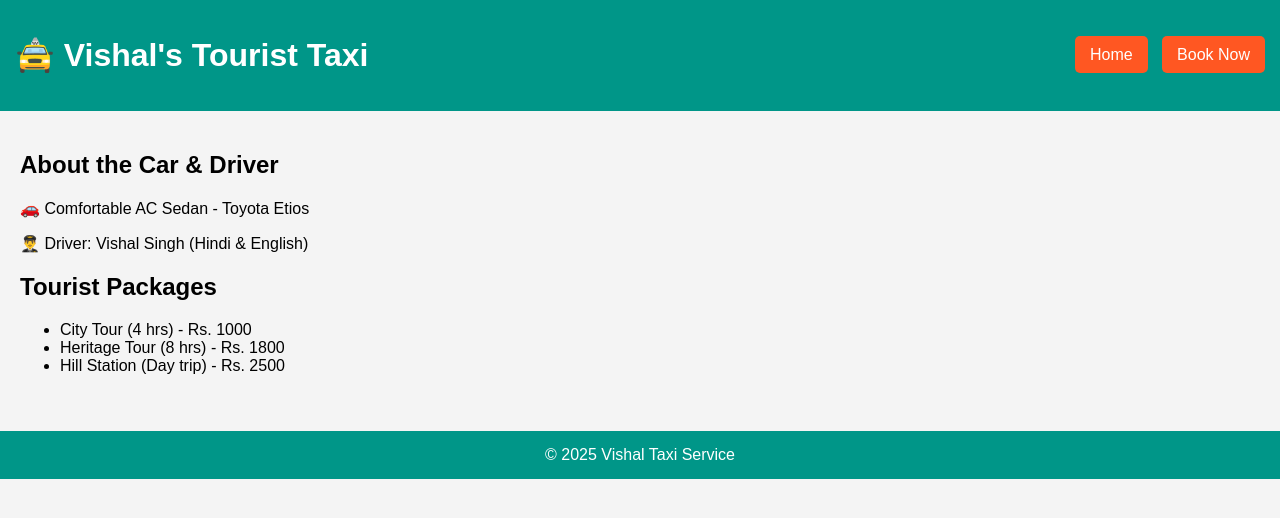
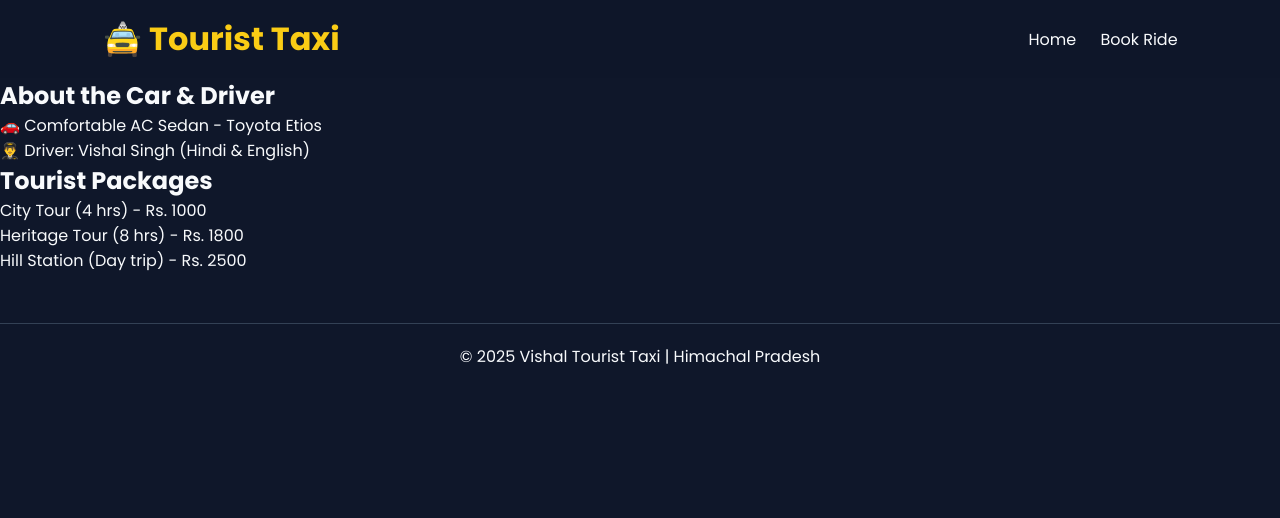
Before and after one commit to Vishal3905/tourist-taxi-booking-system, a Flask app: page / in a window 1280 px wide. Shown: the top 518 px of the page. Run offline with Flask 2, Linux system fonts and the light colour scheme.

Commit message:
Upgraded UI to premium modern design

```diff
--- a/static/css/style.css
+++ b/static/css/style.css
@@ -1,10 +1,132 @@
-body { font-family: Arial; background: #f4f4f4; margin: 0; }
-header { background: #009688; padding: 15px; color: white;
-         display: flex; justify-content: space-between; align-items: center; }
-header a { color: white; text-decoration: none; margin-left: 10px; }
-.container { padding: 20px; }
-.btn { background: #ff5722; padding: 10px 15px; color: white; border-radius: 5px; border: none; }
-.grid { display: grid; grid-template-columns: repeat(auto-fit, minmax(200px, 1fr)); gap: 10px; }
-input, select { padding: 10px; border-radius: 5px; border: 1px solid #ccc; }
-footer { text-align: center; padding: 15px; background: #009688; color: white; margin-top: 20px; }
-.estimate { background: white; padding: 10px; border-radius: 5px; margin-top: 10px; }
+/* Google Font */
+@import url('https://fonts.googleapis.com/css2?family=Poppins:wght@300;400;600;700&display=swap');
+
+* {
+    margin: 0;
+    padding: 0;
+    box-sizing: border-box;
+}
+
+body {
+    font-family: 'Poppins', sans-serif;
+    background: #0f172a;
+    color: #f8fafc;
+}
+
+/* Navbar */
+.navbar {
+    display: flex;
+    justify-content: space-between;
+    align-items: center;
+    padding: 15px 8%;
+    background: rgba(15, 23, 42, 0.9);
+    backdrop-filter: blur(10px);
+    position: sticky;
+    top: 0;
+}
+
+.navbar h1 {
+    color: #facc15;
+    font-weight: 700;
+}
+
+.navbar a {
+    color: #f8fafc;
+    text-decoration: none;
+    margin-left: 20px;
+    font-weight: 500;
+    transition: 0.3s;
+}
+
+.navbar a:hover {
+    color: #facc15;
+}
+
+/* Hero Section */
+.hero {
+    height: 85vh;
+    display: flex;
+    justify-content: center;
+    align-items: center;
+    text-align: center;
+    background: linear-gradient(rgba(15,23,42,0.8), rgba(15,23,42,0.8)),
+                url("https://images.unsplash.com/photo-1503376780353-7e6692767b70") center/cover;
+}
+
+.hero h2 {
+    font-size: 3rem;
+    font-weight: 700;
+}
+
+.hero p {
+    margin: 20px 0;
+    font-size: 1.2rem;
+    color: #cbd5e1;
+}
+
+.btn {
+    background: #facc15;
+    color: #0f172a;
+    padding: 12px 25px;
+    border-radius: 30px;
+    font-weight: 600;
+    text-decoration: none;
+    transition: 0.3s;
+}
+
+.btn:hover {
+    background: #22c55e;
+    color: white;
+}
+
+/* Booking Form */
+form {
+    background: rgba(255, 255, 255, 0.05);
+    backdrop-filter: blur(15px);
+    padding: 40px;
+    border-radius: 20px;
+    width: 90%;
+    max-width: 900px;
+    margin: 50px auto;
+    box-shadow: 0 0 40px rgba(0,0,0,0.4);
+}
+
+.grid {
+    display: grid;
+    grid-template-columns: repeat(auto-fit, minmax(250px, 1fr));
+    gap: 20px;
+}
+
+input, select {
+    padding: 12px;
+    border-radius: 10px;
+    border: none;
+    outline: none;
+    background: #1e293b;
+    color: white;
+}
+
+input:focus, select:focus {
+    border: 2px solid #facc15;
+}
+
+.estimate {
+    margin-top: 15px;
+    font-weight: 600;
+    color: #facc15;
+}
+
+/* Map */
+#map {
+    border-radius: 15px;
+    overflow: hidden;
+}
+
+/* Footer */
+footer {
+    text-align: center;
+    padding: 20px;
+    background: #0f172a;
+    margin-top: 50px;
+    border-top: 1px solid #334155;
+}
--- a/templates/base.html
+++ b/templates/base.html
@@ -1,10 +1,14 @@
 <!DOCTYPE html>
-<html>
+<html lang="en">
 <head>
     <meta charset="utf-8">
     <title>Vishal's Tourist Taxi</title>
     <meta name="viewport" content="width=device-width, initial-scale=1">
 
+    <!-- Google Font -->
+    <link href="https://fonts.googleapis.com/css2?family=Poppins:wght@300;400;600;700&display=swap" rel="stylesheet">
+
+    <!-- Main CSS -->
     <link rel="stylesheet" href="{{ url_for('static', filename='css/style.css') }}">
 
     <!-- Leaflet CSS -->
@@ -13,25 +17,26 @@
 </head>
 <body>
 
-<header>
-    <h1>🚖 Vishal's Tourist Taxi</h1>
-    <nav>
-        <a href="/" class="btn">Home</a>
-        <a href="/booking" class="btn">Book Now</a>
-    </nav>
-</header>
+<!-- Modern Navbar -->
+<div class="navbar">
+    <h1>🚖 Tourist Taxi</h1>
+    <div>
+        <a href="/">Home</a>
+        <a href="/booking">Book Ride</a>
+    </div>
+</div>
 
-<div class="container">
+<!-- Page Content -->
+<div class="main-content">
     {% block content %}{% endblock %}
 </div>
 
+<!-- Premium Footer -->
 <footer>
-    © 2025 Vishal Taxi Service
+    <p>© 2025 Vishal Tourist Taxi | Himachal Pradesh</p>
 </footer>
 
-
-
-<!-- Your static JS -->
+<!-- Main JS -->
 <script src="{{ url_for('static', filename='js/main.js') }}"></script>
 
 </body>
```
